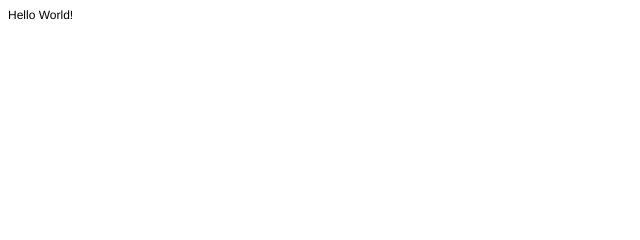
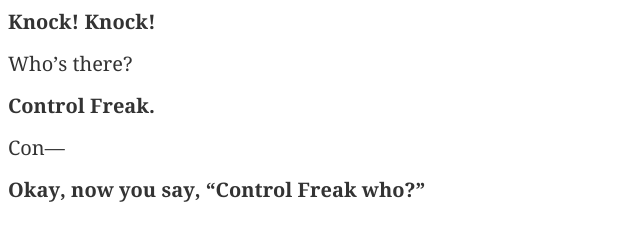
Before and after one commit to chenfan9/MI-449-SS17-741-html-terminal-and-git-_u9ftI, a plain HTML site: page index.html in a window 1280 px wide. Shown: the whole page, without its empty margins (0-640 px from the left). Drawn offline with Linux system fonts and the light colour scheme.

Commit message:
knock knock joke

```diff
--- a/index.html
+++ b/index.html
@@ -7,10 +7,15 @@
   <meta name="Generator" content="Cocoa HTML Writer">
   <meta name="CocoaVersion" content="1504.76">
   <style type="text/css">
-    p.p1 {margin: 0.0px 0.0px 0.0px 0.0px; font: 12.0px Helvetica}
+    p.p1 {margin: 0.0px 0.0px 15.0px 0.0px; line-height: 22.0px; font: 20.0px Georgia; color: #333333; -webkit-text-stroke: #333333; background-color: #ffffff}
+    span.s1 {font-kerning: none}
   </style>
 </head>
 <body>
-<p class="p1">Hello World!</p>
+<p class="p1"><span class="s1"><b>Knock! Knock!</b></span></p>
+<p class="p1"><span class="s1">Who’s there?</span></p>
+<p class="p1"><span class="s1"><b>Control Freak.</b></span></p>
+<p class="p1"><span class="s1">Con—</span></p>
+<p class="p1"><span class="s1"><b>Okay, now you say, “Control Freak who?”</b></span></p>
 </body>
 </html>
```
